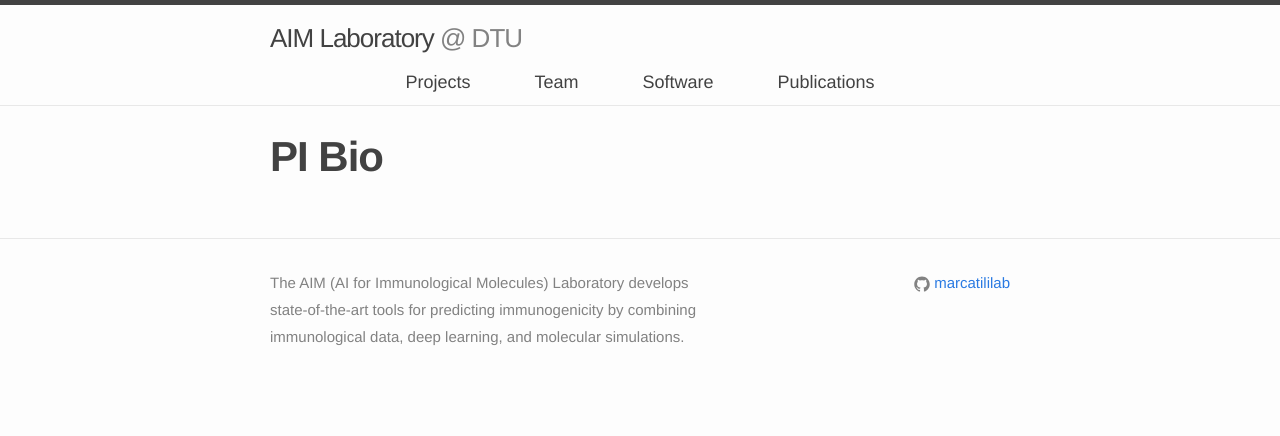
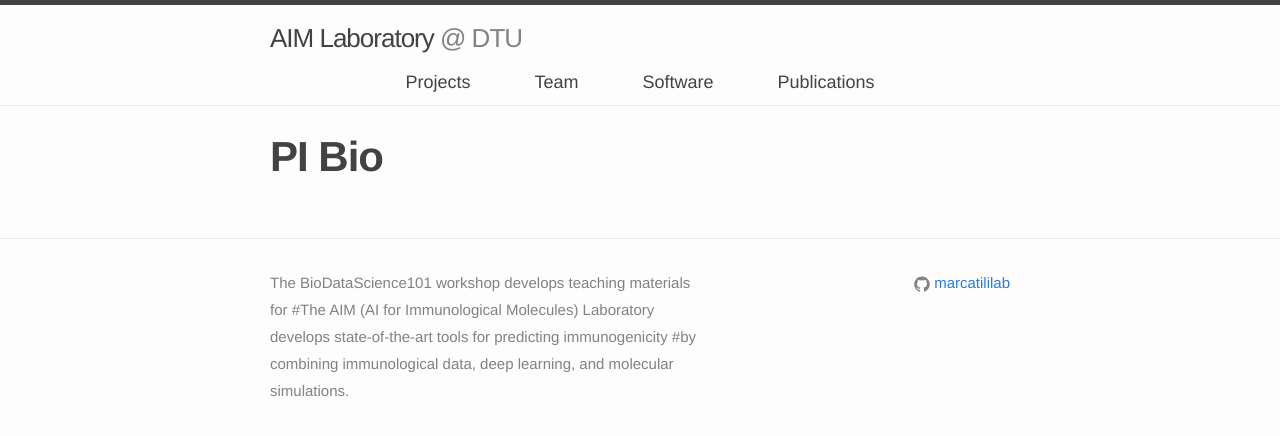
Before and after one commit to biodatascience101/BioDataScience101.github.io, a Jekyll site: the page built from _pages/pi/index.md, in a window 1280 px wide. Shown: the top 436 px of the page. Built offline with Jekyll 4.4.1, drawn with Linux system fonts in a browser that asks for light colours; nearby versions of some CDN libraries.

Commit message:
Update _config.yml

```diff
--- a/_config.yml
+++ b/_config.yml
@@ -6,10 +6,11 @@
 institution: DTU
 email: pamar@dtu.dk
 description: >
- The AIM (AI for Immunological Molecules) Laboratory develops state-of-the-art tools for predicting immunogenicity
- by combining immunological data, deep learning, and molecular simulations.
+ The BioDataScience101 workshop develops teaching materials for
+ #The AIM (AI for Immunological Molecules) Laboratory develops state-of-the-art tools for predicting immunogenicity
+ #by combining immunological data, deep learning, and molecular simulations.
 baseurl: ""
-url: "https://marcatililab.github.io"
+url: "https://biodatascience101.github.io"
 #twitter_username: morinryan
 github_username:  marcatililab
 images_dir: "/images/"
```
